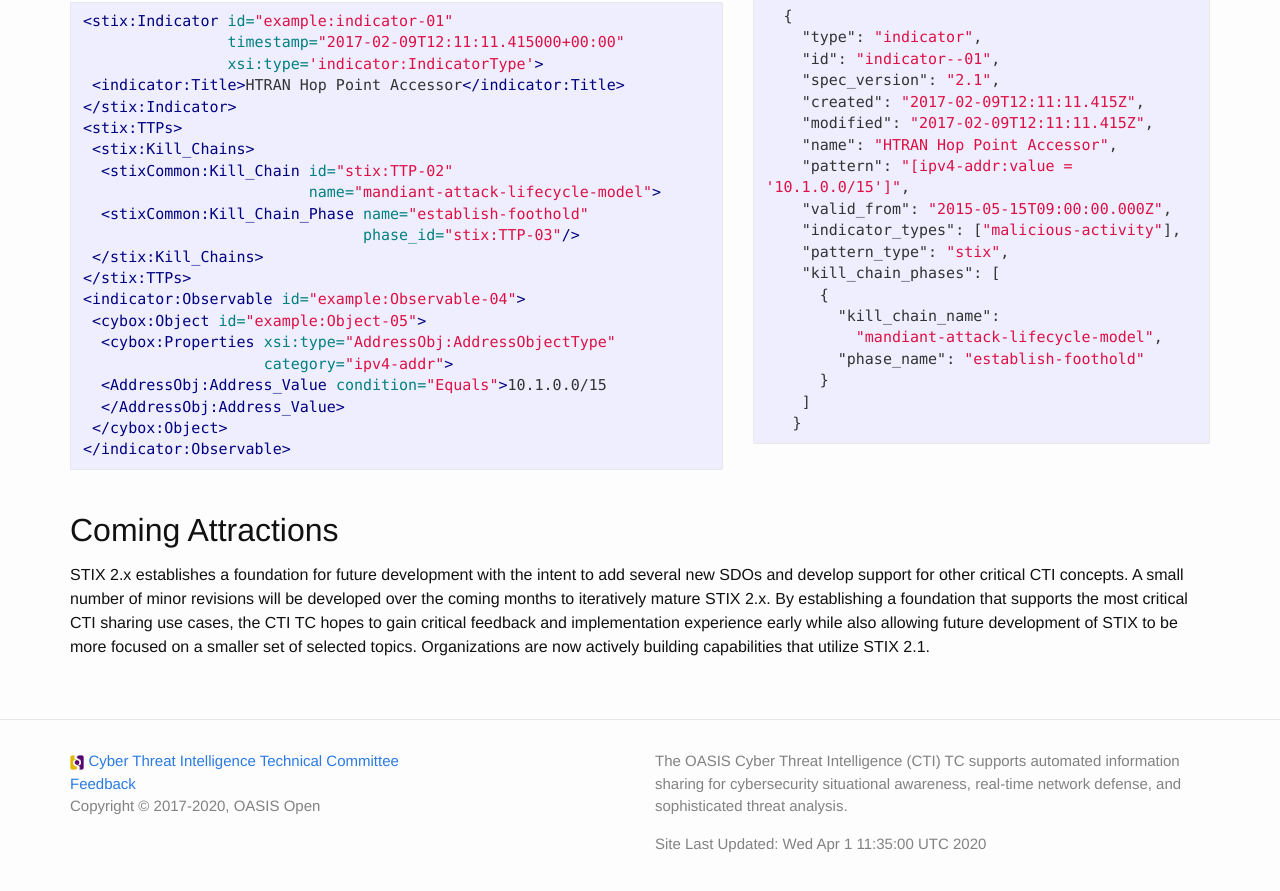
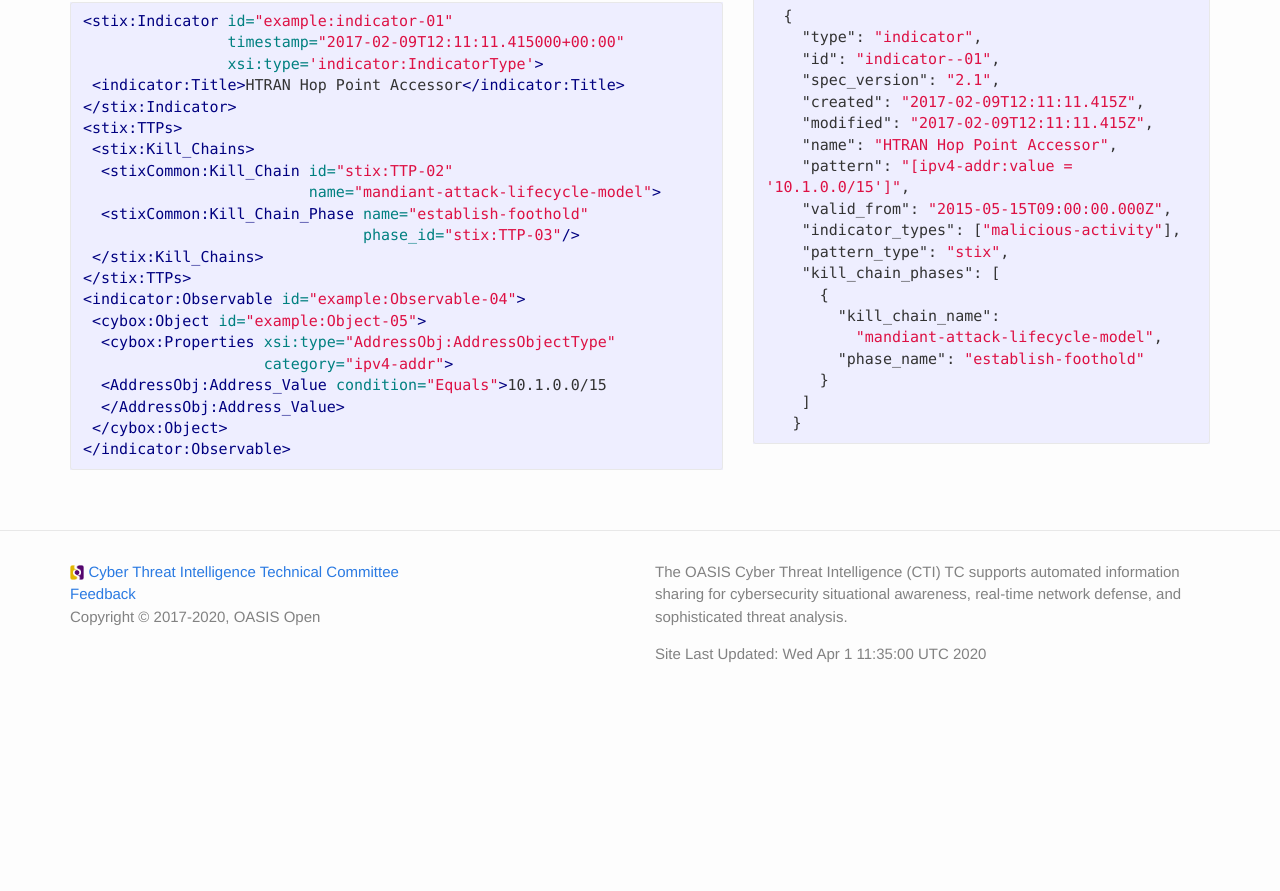
Before and after one commit to oasis-open/cti-documentation, a Jekyll site: the page built from stix/compare.md, in a window 1280 px wide and 900 px high, scrolled down 2703 px. Shown: the top 891 px of the window. Built offline with Jekyll 4.4.1, drawn with Linux system fonts in a browser that asks for light colours; after the commit the page ends 3414 px from its top, so only the background shows below that.

Commit message:
Removed "coming attractions" section

````diff
--- a/stix/compare.md
+++ b/stix/compare.md
@@ -184,7 +184,3 @@
 ```
 </div>
 </div>
-
-## Coming Attractions
-
-STIX 2.x establishes a foundation for future development with the intent to add several new SDOs and develop support for other critical CTI concepts. A small number of minor revisions will be developed over the coming months to iteratively mature STIX 2.x. By establishing a foundation that supports the most critical CTI sharing use cases, the CTI TC hopes to gain critical feedback and implementation experience early while also allowing future development of STIX to be more focused on a smaller set of selected topics. Organizations are now actively building capabilities that utilize STIX 2.1.
````
